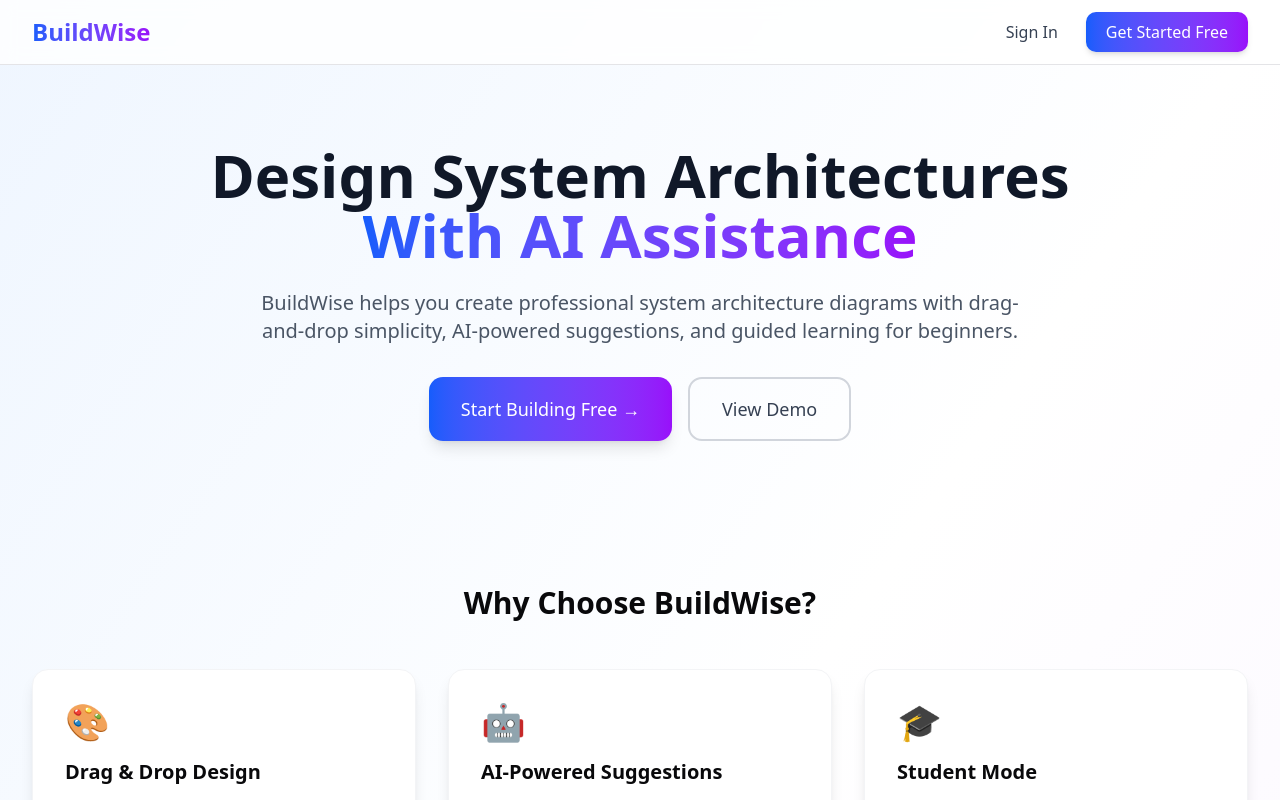
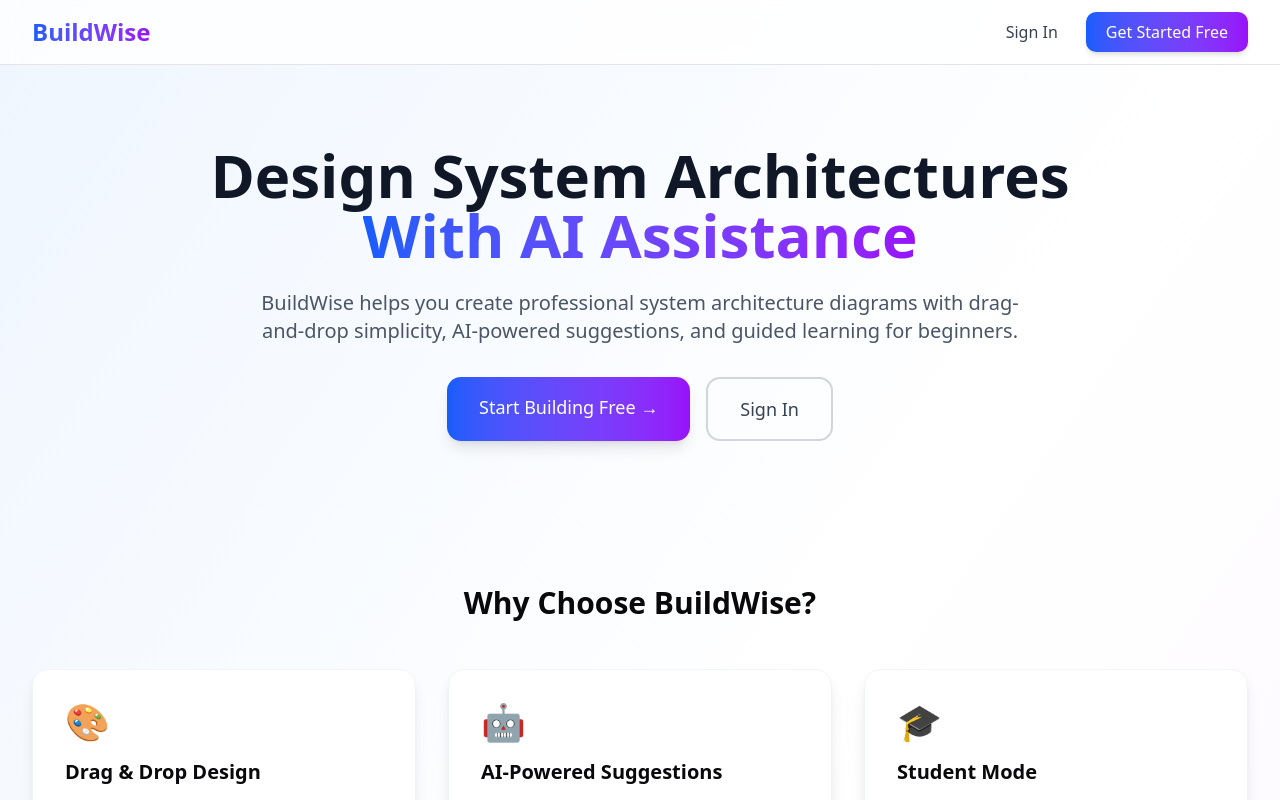
Before and after one commit to anas-muhmed/BuildWise, a Next.js app: page /landing in a window 1280 px wide. Shown: the top 800 px of the page. Built offline with nearby package versions, Linux system fonts and the light colour scheme.

Commit message:
feat: fix auth flow - use existing login/register pages, fix signup routing

```diff
--- a/src/app/landing/page.tsx
+++ b/src/app/landing/page.tsx
@@ -2,40 +2,19 @@
 import Link from "next/link";
 import { useAuth } from "@/lib/authContext";
 import { useRouter } from "next/navigation";
-import { useEffect, useState } from "react";
-import LoginModal from "@/components/LoginModal";
+import { useEffect } from "react";
 
 /**
  * Public Landing Page
  * - Shows when user is NOT authenticated
- * - Marketing content with CTA to register/login
+ * - Sign In → /login, Get Started / Sign Up → /register
  */
 
 export default function PublicLandingPage() {
   const { isAuthenticated, isLoading } = useAuth();
   const router = useRouter();
-  const [showLoginModal, setShowLoginModal] = useState(false);
-  const [loginMode, setLoginMode] = useState<"login" | "register">("login");
 
   useEffect(() => {
-    // If already authenticated, redirect to app
-    if (!isLoading && isAuthenticated) {
-      router.push("/");
-    }
-  }, [isAuthenticated, isLoading, router]);
-
-  const openLoginModal = () => {
-    setLoginMode("login");
-    setShowLoginModal(true);
-  };
-
-  const openRegisterModal = () => {
-    setLoginMode("register");
-    setShowLoginModal(true);
-  };
-
-  useEffect(() => {
-    // If already authenticated, redirect to app
     if (!isLoading && isAuthenticated) {
       router.push("/");
     }
@@ -49,9 +28,7 @@ export default function PublicLandingPage() {
     );
   }
 
-  if (isAuthenticated) {
-    return null; // Will redirect
-  }
+  if (isAuthenticated) return null;
 
   return (
     <div className="min-h-screen bg-gradient-to-br from-blue-50 via-white to-purple-50">
@@ -63,18 +40,18 @@ export default function PublicLandingPage() {
               BuildWise
             </div>
             <div className="flex gap-3">
-              <button
-                onClick={openLoginModal}
+              <Link
+                href="/login"
                 className="px-4 py-2 text-gray-700 hover:text-blue-600 font-medium transition-colors"
               >
                 Sign In
-              </button>
-              <button
-                onClick={openRegisterModal}
+              </Link>
+              <Link
+                href="/register"
                 className="px-5 py-2 bg-gradient-to-r from-blue-600 to-purple-600 text-white rounded-lg hover:from-blue-700 hover:to-purple-700 transition-all shadow-md"
               >
                 Get Started Free
-              </button>
+              </Link>
             </div>
           </div>
         </div>
@@ -95,18 +72,18 @@ export default function PublicLandingPage() {
             simplicity, AI-powered suggestions, and guided learning for beginners.
           </p>
           <div className="flex gap-4 justify-center">
-            <button
-              onClick={openRegisterModal}
+            <Link
+              href="/register"
               className="px-8 py-4 bg-gradient-to-r from-blue-600 to-purple-600 text-white text-lg rounded-xl hover:from-blue-700 hover:to-purple-700 transition-all shadow-lg hover:scale-105"
             >
               Start Building Free →
-            </button>
-            <button
-              onClick={openLoginModal}
+            </Link>
+            <Link
+              href="/login"
               className="px-8 py-4 border-2 border-gray-300 text-gray-700 text-lg rounded-xl hover:border-blue-600 hover:text-blue-600 transition-all"
             >
-              View Demo
-            </button>
+              Sign In
+            </Link>
           </div>
         </div>
       </section>
@@ -175,12 +152,12 @@ export default function PublicLandingPage() {
           <p className="text-xl mb-8 opacity-90">
             Join hundreds of architects and developers using BuildWise
           </p>
-          <button
-            onClick={openRegisterModal}
-            className="px-10 py-4 bg-white text-blue-600 text-lg font-semibold rounded-xl hover:scale-105 transition-all shadow-lg"
+          <Link
+            href="/register"
+            className="inline-block px-10 py-4 bg-white text-blue-600 text-lg font-semibold rounded-xl hover:scale-105 transition-all shadow-lg"
           >
             Create Free Account →
-          </button>
+          </Link>
         </div>
       </section>
 
@@ -200,14 +177,6 @@ export default function PublicLandingPage() {
           </div>
         </div>
       </footer>
-
-      {/* Login Modal */}
-      <LoginModal
-        isOpen={showLoginModal}
-        onClose={() => setShowLoginModal(false)}
-        initialMode={loginMode}
-        redirectTo="/"
-      />
     </div>
   );
 }
--- a/src/app/login/page.tsx
+++ b/src/app/login/page.tsx
@@ -1,11 +1,12 @@
 // app/login/page.tsx
 "use client";
 
-import React, { useState } from "react";
+import React, { useState, Suspense } from "react";
 import Link from "next/link";
-import { useRouter } from "next/navigation";
+import { useRouter, useSearchParams } from "next/navigation";
+import { useAuth } from "@/lib/authContext";
 
-export default function LoginPage() {
+function LoginForm() {
   const [email, setEmail] = useState(""),
     [password, setPassword] = useState(""),
     [loading, setLoading] = useState(false),
@@ -13,6 +14,9 @@ export default function LoginPage() {
     [remember, setRemember] = useState(false);
 
   const router = useRouter();
+  const searchParams = useSearchParams();
+  const redirectTo = searchParams.get("redirect") || "/";
+  const { login: authLogin } = useAuth();
 
   const handleLogin = async (e: React.FormEvent) => {
     e.preventDefault();
@@ -32,13 +36,12 @@ export default function LoginPage() {
         throw new Error(data?.error || "Login failed");
       }
 
-      // Store token in localStorage
       if (data.token) {
-        localStorage.setItem("token", data.token);
+        authLogin(data.token);
       }
 
-      // redirect to dashboard
-      router.push("/");
+      // Go back to where they came from
+      router.push(redirectTo);
     } catch (err: unknown) {
       setError((err as Error)?.message || "Unexpected error");
       console.error("Login error:", err);
@@ -163,10 +166,10 @@ export default function LoginPage() {
               className="flex items-center justify-center gap-2 rounded-lg px-4 py-3 bg-zinc-800/50 border border-zinc-700 hover:bg-zinc-800 text-zinc-300 transition-all"
             >
               <svg width="18" height="18" viewBox="0 0 48 48" fill="none">
-                <path d="M44 24.5c0-.7-.06-1.3-.17-1.92H24v4.02h11.95c-.52 2.82-2.1 5.2-4.48 6.8v2.84h7.25C41.5 35.9 44 30.6 44 24.5z" fill="#4285F4"/>
-                <path d="M24 44c5.9 0 10.84-1.98 14.45-5.38l-7.25-2.84c-2.02 1.36-4.6 2.1-7.2 2.1-5.54 0-10.24-3.73-11.92-8.74H4.24v2.76C7.88 38.66 15.48 44 24 44z" fill="#34A853"/>
-                <path d="M12.08 27.04a14.5 14.5 0 017.92-10.47v-2.92H12.75A24.02 24.02 0 004 24.5c0 3.8.92 7.4 2.59 10.66l5.49-2.12z" fill="#FBBC05"/>
-                <path d="M24 13.5c3.21 0 6.12 1.1 8.4 3.27l6.27-6.27C35.36 6.72 30.45 4.5 24 4.5 15.48 4.5 7.88 9.84 4.24 17.27l7.83 2.76C13.76 17.23 18.46 13.5 24 13.5z" fill="#EA4335"/>
+                <path d="M44 24.5c0-.7-.06-1.3-.17-1.92H24v4.02h11.95c-.52 2.82-2.1 5.2-4.48 6.8v2.84h7.25C41.5 35.9 44 30.6 44 24.5z" fill="#4285F4" />
+                <path d="M24 44c5.9 0 10.84-1.98 14.45-5.38l-7.25-2.84c-2.02 1.36-4.6 2.1-7.2 2.1-5.54 0-10.24-3.73-11.92-8.74H4.24v2.76C7.88 38.66 15.48 44 24 44z" fill="#34A853" />
+                <path d="M12.08 27.04a14.5 14.5 0 017.92-10.47v-2.92H12.75A24.02 24.02 0 004 24.5c0 3.8.92 7.4 2.59 10.66l5.49-2.12z" fill="#FBBC05" />
+                <path d="M24 13.5c3.21 0 6.12 1.1 8.4 3.27l6.27-6.27C35.36 6.72 30.45 4.5 24 4.5 15.48 4.5 7.88 9.84 4.24 17.27l7.83 2.76C13.76 17.23 18.46 13.5 24 13.5z" fill="#EA4335" />
               </svg>
               Google
             </button>
@@ -195,3 +198,11 @@ export default function LoginPage() {
     </div>
   );
 }
+
+export default function LoginPage() {
+  return (
+    <Suspense fallback={<div className="min-h-screen bg-zinc-950 flex items-center justify-center"><div className="w-8 h-8 border-2 border-blue-500 border-t-transparent rounded-full animate-spin" /></div>}>
+      <LoginForm />
+    </Suspense>
+  );
+}
--- a/src/app/register/page.tsx
+++ b/src/app/register/page.tsx
@@ -2,7 +2,7 @@
 "use client";
 import React, { useState } from "react";
 import Link from "next/link";
-// import { useAuth } from "@/lib/authContext"; // Commented out as it's not used in the new design
+import { useAuth } from "@/lib/authContext";
 import { useRouter } from "next/navigation";
 
 export default function RegisterPage() {
@@ -19,6 +19,7 @@ export default function RegisterPage() {
   const [acceptTerms, setAcceptTerms] = useState(false);
   const [error, setError] = useState("");
   const router = useRouter();
+  const { login: authLogin } = useAuth();
 
   const handleInputChange = (e: React.ChangeEvent<HTMLInputElement>) => {
     const { name, value } = e.target;
@@ -61,12 +62,9 @@ export default function RegisterPage() {
         throw new Error(data.error || "Registration failed");
       }
 
-      // Store token in localStorage
       if (data.token) {
-        localStorage.setItem("token", data.token);
+        authLogin(data.token);
       }
-
-      // Redirect to home
       router.push("/");
     } catch (err) {
       setError(err instanceof Error ? err.message : "Registration failed");
@@ -208,10 +206,9 @@ export default function RegisterPage() {
                 <div className="mt-2">
                   <div className="flex justify-between items-center mb-1">
                     <span className="text-xs text-zinc-500">Password strength</span>
-                    <span className={`text-xs font-medium ${
-                      passwordStrength.strength < 50 ? 'text-red-400' :
-                      passwordStrength.strength < 75 ? 'text-yellow-400' : 'text-green-400'
-                    }`}>
+                    <span className={`text-xs font-medium ${passwordStrength.strength < 50 ? 'text-red-400' :
+                        passwordStrength.strength < 75 ? 'text-yellow-400' : 'text-green-400'
+                      }`}>
                       {passwordStrength.label}
                     </span>
                   </div>
@@ -237,11 +234,10 @@ export default function RegisterPage() {
                   type={showConfirmPassword ? "text" : "password"}
                   value={formData.confirmPassword}
                   onChange={handleInputChange}
-                  className={`w-full px-4 py-3 pr-12 border rounded-lg focus:outline-none transition-all ${
-                    formData.confirmPassword && formData.password !== formData.confirmPassword
+                  className={`w-full px-4 py-3 pr-12 border rounded-lg focus:outline-none transition-all ${formData.confirmPassword && formData.password !== formData.confirmPassword
                       ? 'border-red-500/50 bg-red-500/10 text-white'
                       : 'bg-zinc-950/60 border-zinc-700 text-white focus:border-blue-500 focus:ring-2 focus:ring-blue-500/20'
-                  } placeholder:text-zinc-500`}
+                    } placeholder:text-zinc-500`}
                   placeholder="Confirm your password"
                   required
                 />
@@ -314,10 +310,10 @@ export default function RegisterPage() {
               className="flex items-center justify-center gap-2 rounded-lg px-4 py-3 bg-zinc-800/50 border border-zinc-700 hover:bg-zinc-800 text-zinc-300 transition-all"
             >
               <svg width="18" height="18" viewBox="0 0 48 48" fill="none">
-                <path d="M44 24.5c0-.7-.06-1.3-.17-1.92H24v4.02h11.95c-.52 2.82-2.1 5.2-4.48 6.8v2.84h7.25C41.5 35.9 44 30.6 44 24.5z" fill="#4285F4"/>
-                <path d="M24 44c5.9 0 10.84-1.98 14.45-5.38l-7.25-2.84c-2.02 1.36-4.6 2.1-7.2 2.1-5.54 0-10.24-3.73-11.92-8.74H4.24v2.76C7.88 38.66 15.48 44 24 44z" fill="#34A853"/>
-                <path d="M12.08 27.04a14.5 14.5 0 017.92-10.47v-2.92H12.75A24.02 24.02 0 004 24.5c0 3.8.92 7.4 2.59 10.66l5.49-2.12z" fill="#FBBC05"/>
-                <path d="M24 13.5c3.21 0 6.12 1.1 8.4 3.27l6.27-6.27C35.36 6.72 30.45 4.5 24 4.5 15.48 4.5 7.88 9.84 4.24 17.27l7.83 2.76C13.76 17.23 18.46 13.5 24 13.5z" fill="#EA4335"/>
+                <path d="M44 24.5c0-.7-.06-1.3-.17-1.92H24v4.02h11.95c-.52 2.82-2.1 5.2-4.48 6.8v2.84h7.25C41.5 35.9 44 30.6 44 24.5z" fill="#4285F4" />
+                <path d="M24 44c5.9 0 10.84-1.98 14.45-5.38l-7.25-2.84c-2.02 1.36-4.6 2.1-7.2 2.1-5.54 0-10.24-3.73-11.92-8.74H4.24v2.76C7.88 38.66 15.48 44 24 44z" fill="#34A853" />
+                <path d="M12.08 27.04a14.5 14.5 0 017.92-10.47v-2.92H12.75A24.02 24.02 0 004 24.5c0 3.8.92 7.4 2.59 10.66l5.49-2.12z" fill="#FBBC05" />
+                <path d="M24 13.5c3.21 0 6.12 1.1 8.4 3.27l6.27-6.27C35.36 6.72 30.45 4.5 24 4.5 15.48 4.5 7.88 9.84 4.24 17.27l7.83 2.76C13.76 17.23 18.46 13.5 24 13.5z" fill="#EA4335" />
               </svg>
               Google
             </button>
--- a/src/lib/useRequireAuth.ts
+++ b/src/lib/useRequireAuth.ts
@@ -1,24 +1,28 @@
 "use client";
 import { useEffect } from "react";
+import { useRouter, usePathname } from "next/navigation";
 import { useAuth } from "@/lib/authContext";
 
 /**
  * useRequireAuth — drop this into any protected page.
- * If the user is not logged in, the global auth modal opens automatically.
+ * If the user is not logged in, redirects to /login?redirect=<current_path>
+ * After login, the login page sends them back here.
  *
  * Usage:
  *   const { isAuthenticated, isLoading } = useRequireAuth();
  *   if (isLoading) return <Spinner />;
- *   if (!isAuthenticated) return null; // modal is shown globally
+ *   if (!isAuthenticated) return null; // redirecting
  */
 export function useRequireAuth() {
-  const { isAuthenticated, isLoading, openAuthModal } = useAuth();
+  const { isAuthenticated, isLoading } = useAuth();
+  const router = useRouter();
+  const pathname = usePathname();
 
   useEffect(() => {
     if (!isLoading && !isAuthenticated) {
-      openAuthModal();
+      router.push(`/login?redirect=${encodeURIComponent(pathname)}`);
     }
-  }, [isAuthenticated, isLoading, openAuthModal]);
+  }, [isAuthenticated, isLoading, router, pathname]);
 
   return { isAuthenticated, isLoading };
 }
```
